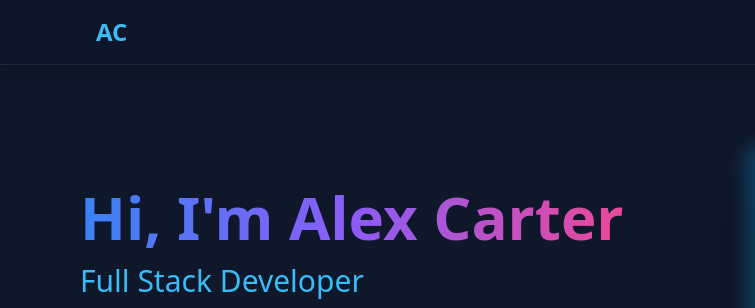
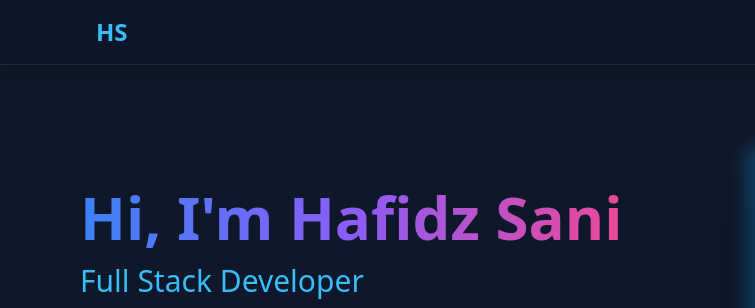
Before and after one commit to hafidz-sani/portofolia, a plain HTML site: page index.html in a window 1280 px wide. Shown: the top 308 px of the page, 0-755 px from the left. Drawn offline with nearby package versions, Linux system fonts and the light colour scheme.

Commit message:
Update index.html - nama

```diff
--- a/index.html
+++ b/index.html
@@ -43,7 +43,7 @@
         <div class="max-w-6xl mx-auto px-4 sm:px-6 lg:px-8">
             <div class="flex items-center justify-between h-16">
                 <a href="#" class="flex items-center space-x-2">
-                    <span class="text-sky-400 text-2xl font-bold">AC</span>
+                    <span class="text-sky-400 text-2xl font-bold">HS</span>
                 </a>
                 <div class="hidden md:flex space-x-8">
                     <a href="#home" class="text-sky-400 hover:text-white transition">Home</a>
@@ -78,7 +78,7 @@
         <div class="flex flex-col md:flex-row items-center justify-between">
             <div class="md:w-1/2 order-2 md:order-1 text-center md:text-left">
                 <h1 class="text-4xl md:text-5xl lg:text-6xl font-bold mb-4">
-                    <span class="gradient-text">Hi, I'm Alex Carter</span>
+                    <span class="gradient-text">Hi, I'm Hafidz Sani</span>
                 </h1>
                 <h2 class="text-2xl md:text-3xl text-sky-400 mb-6">Full Stack Developer</h2>
                 <p class="text-gray-300 mb-8 max-w-lg">With 4+ years of experience building scalable web applications and digital solutions that drive business growth.</p>
```
